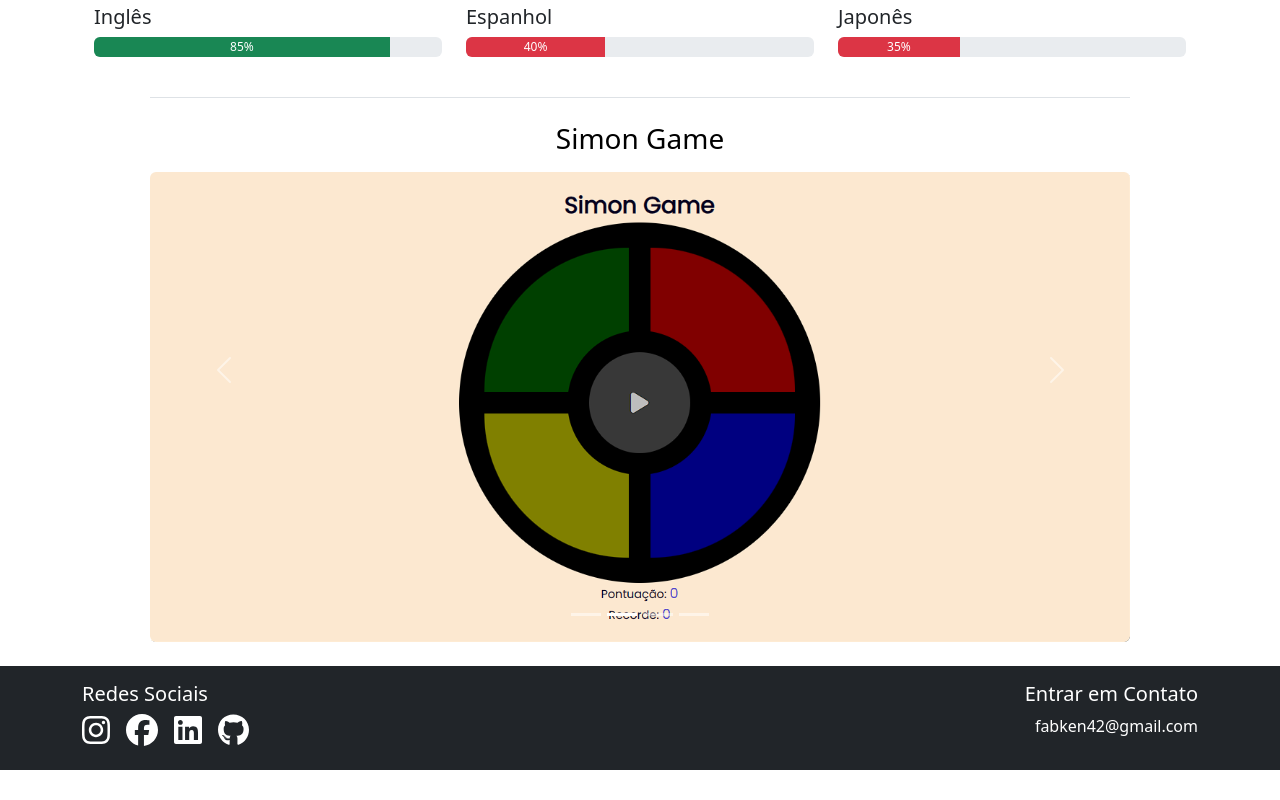
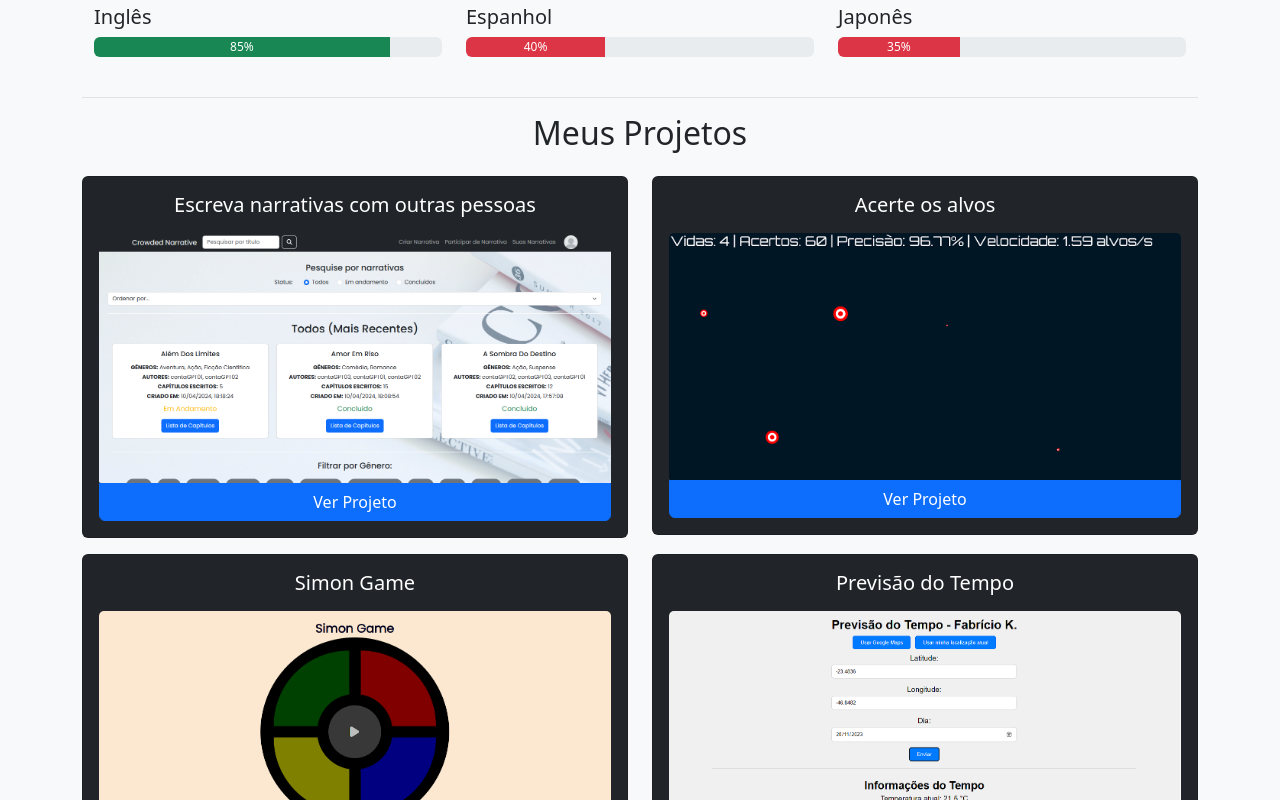
Before and after one commit to Fabken42/Portfolio, a React (Create React App) app: page / in a window 1280 px wide. Shown: the part 1180-1980 px from the top of the page. Before the commit the page ends 1950 px from the top, so only its background shows below. Built offline with nearby package versions, Linux system fonts and the light colour scheme.

Commit message:
alteracao de projetos de carrosel para cards

```diff
--- a/src/App.js
+++ b/src/App.js
@@ -7,7 +7,7 @@ import './components/styles.css';
 
 function App() {
   return (
-    <div className="App">
+    <div className="App bg-light">
       <Header/>
       <div className="espacamento-conteudo"></div>
       <Home/>
--- a/src/components/Footer.js
+++ b/src/components/Footer.js
@@ -4,24 +4,25 @@ import { faInstagram, faFacebook, faLinkedin, faGithub } from '@fortawesome/free
 
 export default function Footer() {
   return (
-    <footer className="bg-dark text-white py-3 mt-4">
+    <footer className="bg-dark text-white py-2 mt-4">
       <Container>
-        <Row>
+        <Row className="justify-content-between">
           <Col md={6}>
             <h5>Redes Sociais</h5>
-            <div>
-              <a href='https://www.instagram.com/fabricio_1512/' target='_blank'><FontAwesomeIcon icon={faInstagram} size="2x" className="text-white me-3" /></a>
-              <a href='https://www.facebook.com/fabricio.kenzo.7' target='_blank'><FontAwesomeIcon icon={faFacebook} size="2x" className="text-white me-3" /></a>
-              <a href='https://www.linkedin.com/in/fabr%C3%ADcio-kohatsu-7486a9279/' target='_blank'><FontAwesomeIcon icon={faLinkedin} size="2x" className="text-white me-3" /></a>
-              <a href='https://github.com/Fabken42' target='_blank'><FontAwesomeIcon icon={faGithub} size="2x" className="text-white me-3" /></a>
+            <div className="d-flex align-items-center">
+              <a href='https://www.instagram.com/fabricio_1512/' target='_blank' rel="noopener noreferrer"><FontAwesomeIcon icon={faInstagram} size="2x" className="text-white me-3" /></a>
+              <a href='https://www.facebook.com/fabricio.kenzo.7' target='_blank' rel="noopener noreferrer"><FontAwesomeIcon icon={faFacebook} size="2x" className="text-white me-3" /></a>
+              <a href='https://www.linkedin.com/in/fabr%C3%ADcio-kohatsu-7486a9279/' target='_blank' rel="noopener noreferrer"><FontAwesomeIcon icon={faLinkedin} size="2x" className="text-white me-3" /></a>
+              <a href='https://github.com/Fabken42' target='_blank' rel="noopener noreferrer"><FontAwesomeIcon icon={faGithub} size="2x" className="text-white me-3" /></a>
             </div>
           </Col>
-          <Col md={6} className="text-md-end">
+          <Col md={6} className="text-md-end mt-3 mt-md-0">
             <h5>Entrar em Contato</h5>
-            <p>fabken42@gmail.com</p>
+            <p className="mb-0">fabken42@gmail.com</p>
           </Col>
         </Row>
       </Container>
     </footer>
   );
+
 };
--- a/src/components/Header.js
+++ b/src/components/Header.js
@@ -7,7 +7,7 @@ export default function Header() {
             <Container>
                 <Navbar.Brand>
                     <Nav.Link href="#home">
-                        <h1 className='display-6'>Portfólio de Fabrício K.</h1>
+                        <h1 className='display-6'>Portfólio de <span className='text-primary'>Fabrício K.</span></h1>
                     </Nav.Link>
                 </Navbar.Brand>
 
--- a/src/components/Home.js
+++ b/src/components/Home.js
@@ -18,7 +18,7 @@ export default function Home() {
                 <Col xs={12} md={6} className="d-flex flex-column justify-content-center align-items-center">
                     <h1 className="text-center mb-4">Visão Geral</h1>
                     <p className='text-center'>
-                        Estudo programação há 3 anos, cursando o 1º ano em Análise e Desenvolvimento de Sistemas. Busco vaga como programador Full Stack, tendo vasta experiência em MERN (MongoDB, Express.js, React.js e Node.js), para desenvolver meus conhecimentos e contribuir com a empresa.
+                        Estudo programação há 4 anos, cursando o 1º ano em Análise e Desenvolvimento de Sistemas. Procuro vaga como programador Full Stack, tendo experiência com MERN stack (MongoDB, Express.js, React.js e Node.js), para desenvolver meus conhecimentos e contribuir com a empresa.
                     </p>
                     <a href={curriculoPdf} target="_blank" className='btn btn-primary'>Download CV</a>
                 </Col>
--- a/src/components/Projects.js
+++ b/src/components/Projects.js
@@ -1,64 +1,70 @@
 import React, { useState, useEffect } from 'react';
-import { Carousel } from 'react-bootstrap';
-import siteAimTrainer from '../img/siteAimTrainer.png'
-import siteListaTarefas from '../img/siteListaTarefas.png'
-import sitePrevisaoTempo from '../img/sitePrevisaoTempo.png'
-import siteSimonGame from '../img/siteSimonGame.png'
+import { Card, Button, Container, Row, Col } from 'react-bootstrap';
+import siteAimTrainer from '../img/siteAimTrainer.png';
+import siteListaTarefas from '../img/siteListaTarefas.png';
+import sitePrevisaoTempo from '../img/sitePrevisaoTempo.png';
+import siteSimonGame from '../img/siteSimonGame.png';
+import siteCrowdedNarrative from '../img/siteCrowdedNarrative.png';
 
-const items = [
+const projects = [
   {
-        imageUrl: siteListaTarefas,
-        link: 'https://gerenciador-de-tarefas-seven.vercel.app/',
-        titulo: 'Gerenciador de Tarefas',
+    imageUrl: siteCrowdedNarrative,
+    link: 'https://crowded-narrative.onrender.com/',
+    title: 'Escreva narrativas com outras pessoas',
+  },
+  {
+    imageUrl: siteAimTrainer,
+    link: 'https://aim-trainer-fawn.vercel.app/',
+    title: 'Acerte os alvos',
   },
   {
     imageUrl: siteSimonGame,
     link: 'https://simon-game-five-sage.vercel.app/',
-        titulo: 'Simon Game',
+    title: 'Simon Game',
   },
   {
     imageUrl: sitePrevisaoTempo,
     link: 'https://previsao-do-tempo-navy.vercel.app/',
-        titulo: 'Previsão do Tempo',
+    title: 'Previsão do Tempo',
   },
   {
-        imageUrl: siteAimTrainer,
-        link: 'https://aim-trainer-fawn.vercel.app/',
-        titulo: 'Acerte os alvos!',
-    }
+    imageUrl: siteListaTarefas,
+    link: 'https://gerenciador-de-tarefas-seven.vercel.app/',
+    title: 'Gerenciador de Tarefas',
+  },
 ];
 
 export default function Projects() {
   const [index, setIndex] = useState(0);
 
-    const handleSelect = (selectedIndex) => {
-        setIndex(selectedIndex);
-    };
-
   useEffect(() => {
     const intervalId = setInterval(() => {
-            setIndex((prevIndex) => (prevIndex + 1) % items.length);
+      setIndex((prevIndex) => (prevIndex + 1) % projects.length);
     }, 4000);
 
     return () => clearInterval(intervalId);
   }, []);
 
   return (
-        <Carousel className='border-top pt-4 my-4 carrossel' id='projects' activeIndex={index} onSelect={handleSelect}>
-          {items.map((item, i) => (
-            <Carousel.Item key={i}>
-              <a href={item.link} target="_blank" rel="noopener noreferrer" className='link-no-underline'>
-                <div className="caption-container">
-                  <h3 className='text-center text-black mb-3'>{item.titulo}</h3>
-                  <img
-                    className="rounded d-block img-fluid"
-                    src={item.imageUrl}
-                    alt={`Slide ${i + 1}`}
-                  />
+    <Container className="mt-4 text-center">
+      <h2 className="mb-4 border-top pt-3">Meus Projetos</h2>
+      <Row className="justify-content-center">
+        {projects.map((project, i) => (
+          <Col key={i} sm={12} lg={6}>
+            <Card className="mb-3 bg-dark text-white">
+              <Card.Body className="d-flex flex-column">
+                <Card.Title className="text-center mb-3">{project.title}</Card.Title>
+                <Card.Img variant="top" src={project.imageUrl} />
+                <div className="mt-auto text-center">
+                  <Button variant="primary" href={project.link} target="_blank" rel="noopener noreferrer" className="w-100" style={{ borderTopLeftRadius: '0', borderTopRightRadius: '0' }}>
+                    Ver Projeto
+                  </Button>
                 </div>
-              </a>
-            </Carousel.Item>
+              </Card.Body>
+            </Card>
+          </Col>
         ))}
-        </Carousel>
+      </Row>
+    </Container>
   );
 };
```
Also changed, not shown: src/img/siteCrowdedNarrative.png (added), 1 other file (tests, documents, lock files or other folders). Lines whose indentation alone changed are shown as unchanged.
